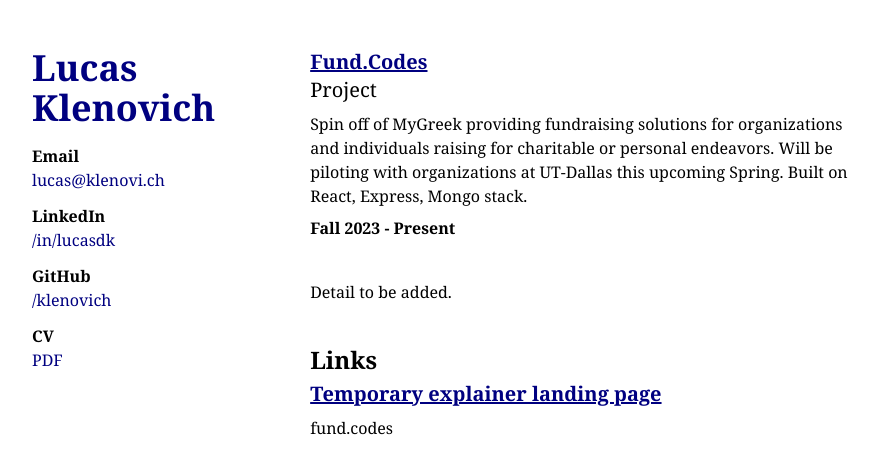
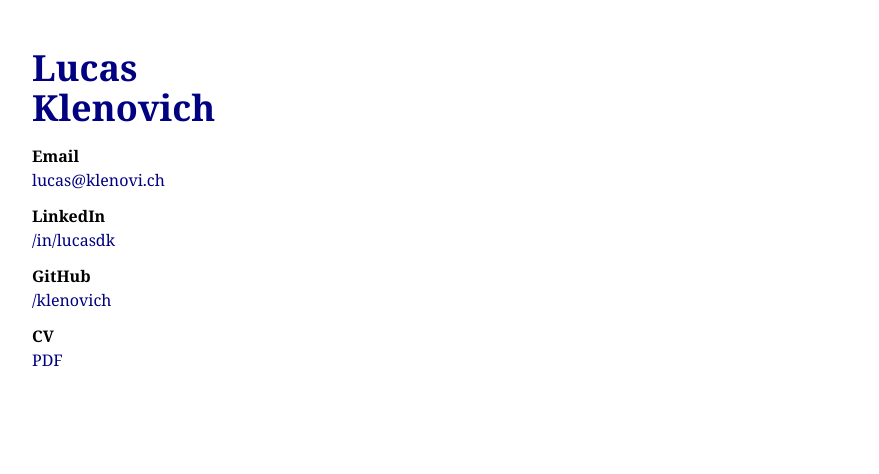
Before and after one commit to klenovich/lucasdotklenovidotch, a Next.js app: page /fundcodes in a window 1280 px wide. Shown: the top 474 px of the page, without its empty margins (192-1071 px from the left). Built offline with nearby package versions, Linux system fonts and the light colour scheme.

Commit message:
Update page.tsx

```diff
--- a/app/fundcodes/page.tsx
+++ b/app/fundcodes/page.tsx
@@ -3,7 +3,7 @@
 
 export default function Page() {
   return (
-      <div>
+      <div>{/*
         <section className="mb-10">
           <article className="mb-8">
               <h2 className="text-xl font-serif font-bold underline text-[#000080]">Fund.Codes</h2>
@@ -23,9 +23,9 @@
           <article className="mb-5 cursor-pointer hover:bg-blue-200 rounded">
             <h2 className="text-xl font-serif font-semibold underline text-[#000080]">Temporary explainer landing page</h2>
             <p className="mt-2 font-serif">fund.codes</p>
-            {/*<p className="mt-2 font-serif">May 2020 - May 2023</p>*/}
+
           </article></Link>
-          </section>
+          </section>*/}
       </div>
   )
 }
```
